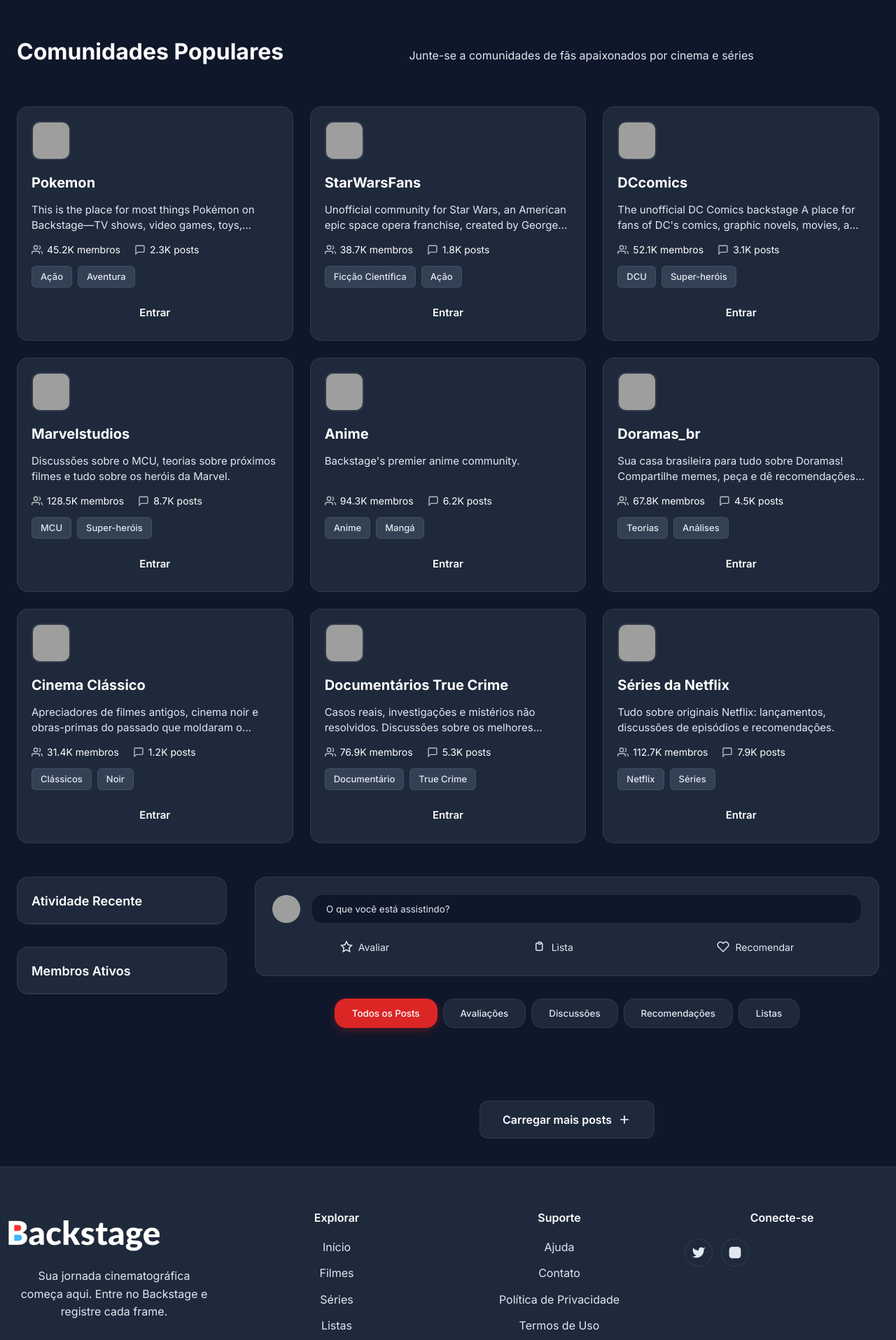
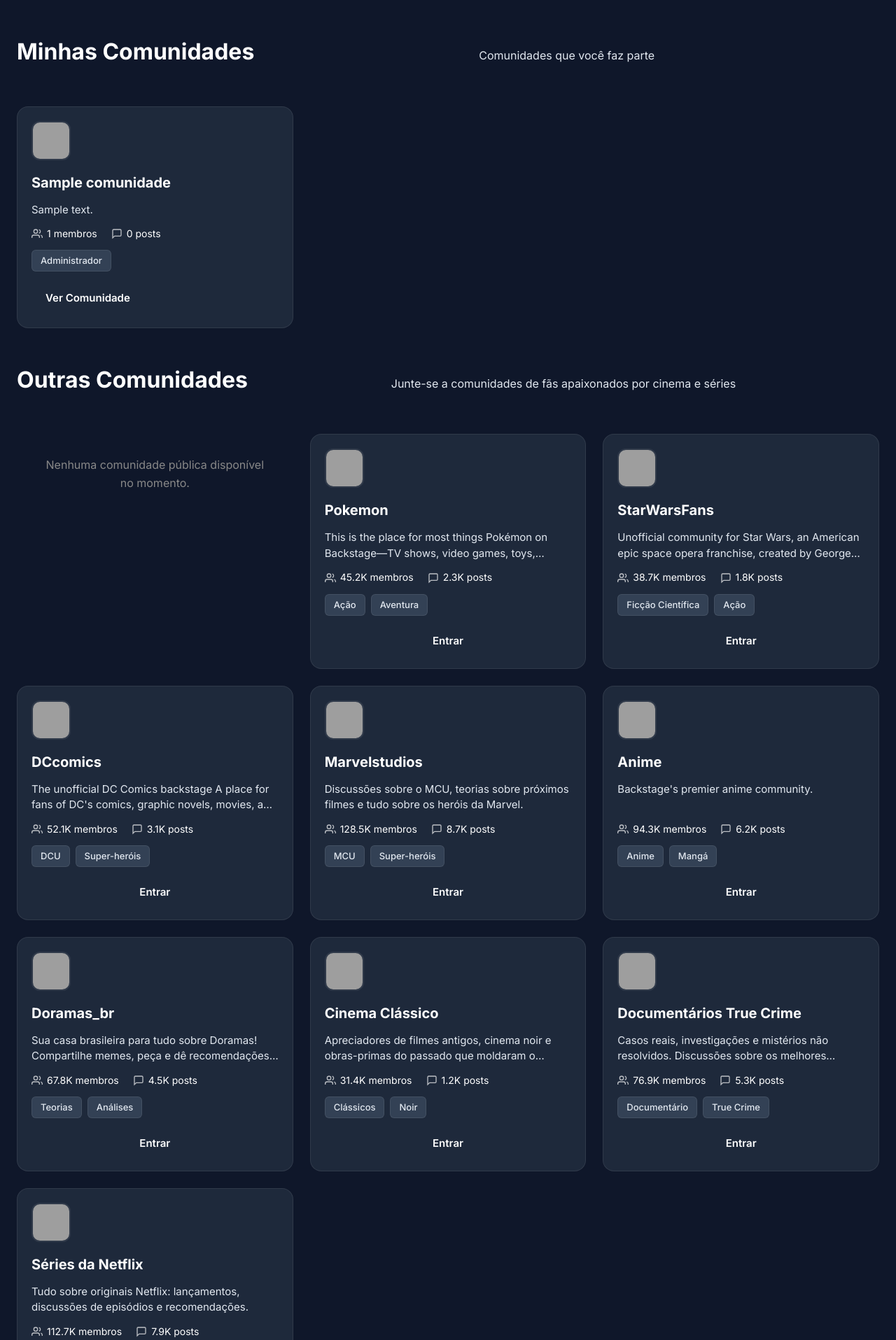
Before and after one commit to LeoArgente/Backstage, a Django app: page /comunidade/ in a window 1280 px wide. Shown: the part 495-2410 px from the top of the page at 70% size. Run offline with Django 5.2, Linux system fonts and the light colour scheme; a user stored in the database is signed in; tables that the repository leaves empty hold one stand-in row (values such as "Sample post"); parts of the project's set-up code (start-up, migrations or seed data) failed here and were passed over; grey boxes are pictures that could not be loaded.

Commit message:
minhas comunidades agora aparecem em primeiro

```diff
--- a/backstage/static/js/community.js
+++ b/backstage/static/js/community.js
@@ -1,35 +1,4 @@
 document.addEventListener('DOMContentLoaded', function() {
-    // ===== Join Communities Functionality =====
-    const joinButtons = document.querySelectorAll('.btn-join');
-
-    joinButtons.forEach(button => {
-        button.addEventListener('click', function(e) {
-            e.stopPropagation(); // Prevent card click
-
-            if (this.classList.contains('joined')) {
-                // Leave community
-                this.classList.remove('joined');
-                this.textContent = 'Entrar';
-                showNotification('Você saiu da comunidade', 'info');
-            } else {
-                // Join community
-                this.classList.add('joined');
-                this.textContent = 'Membro';
-                const communityName = this.closest('.community-card').querySelector('.community-name').textContent;
-                showNotification(`Você entrou em ${communityName}!`, 'success');
-            }
-        });
-    });
-
-    // Elementos DOM
-    const criarComunidadeBtn = document.getElementById('create-community-btn');
-    const modalCriarComunidade = document.getElementById('create-community-modal');
-    const formCriarComunidade = document.getElementById('create-community-form');
-    const modalClose = document.getElementById('community-modal-close');
-    const modalCancel = document.getElementById('cancel-community');
-    const entrarPorConviteBtn = document.getElementById('entrar-por-convite');
-    const codigoConviteInput = document.getElementById('codigo-convite');
-
     // Função para mostrar notificações
     function showNotification(message, type = 'info') {
         const notification = document.createElement('div');
@@ -68,6 +37,65 @@ document.addEventListener('DOMContentLoaded', function() {
         }
         return token.value;
     }
+
+    // ===== Join Communities Functionality =====
+    document.addEventListener('click', async function(e) {
+        // Entrar em comunidade
+        if (e.target.classList.contains('btn-join') && !e.target.classList.contains('joined')) {
+            e.stopPropagation();
+
+            const slug = e.target.getAttribute('data-slug');
+            if (!slug) return;
+
+            const button = e.target;
+            const originalText = button.textContent;
+            button.disabled = true;
+            button.textContent = 'Entrando...';
+
+            try {
+                const formData = new FormData();
+                formData.append('slug', slug);
+
+                const response = await fetch('/entrar-comunidade/', {
+                    method: 'POST',
+                    body: formData,
+                    headers: {
+                        'X-CSRFToken': getCsrfToken()
+                    }
+                });
+
+                const data = await response.json();
+
+                if (data.success) {
+                    const communityName = button.closest('.community-card').querySelector('.community-name').textContent;
+                    showNotification(`Você entrou em ${communityName}!`, 'success');
+
+                    // Recarregar a página para atualizar a lista
+                    setTimeout(() => {
+                        window.location.reload();
+                    }, 1500);
+                } else {
+                    showNotification(data.error || 'Erro ao entrar na comunidade', 'error');
+                    button.disabled = false;
+                    button.textContent = originalText;
+                }
+            } catch (error) {
+                console.error('Erro:', error);
+                showNotification('Erro de conexão. Tente novamente.', 'error');
+                button.disabled = false;
+                button.textContent = originalText;
+            }
+        }
+    });
+
+    // Elementos DOM
+    const criarComunidadeBtn = document.getElementById('create-community-btn');
+    const modalCriarComunidade = document.getElementById('create-community-modal');
+    const formCriarComunidade = document.getElementById('create-community-form');
+    const modalClose = document.getElementById('community-modal-close');
+    const modalCancel = document.getElementById('cancel-community');
+    const entrarPorConviteBtn = document.getElementById('entrar-por-convite');
+    const codigoConviteInput = document.getElementById('codigo-convite');
 
     // Abrir modal de criar comunidade
     if (criarComunidadeBtn) {
--- a/backstage/templates/backstage/community.html
+++ b/backstage/templates/backstage/community.html
@@ -133,14 +133,90 @@
   </div>
 
   <main class="container">
+    <!-- Minhas Comunidades Section -->
+    {% if user.is_authenticated and minhas_comunidades %}
+    <section class="communities-section">
+      <div class="section-header">
+        <h2 class="section-title">Minhas Comunidades</h2>
+        <p class="section-description">Comunidades que você faz parte</p>
+      </div>
+
+      <div class="communities-grid">
+        {% for membro in minhas_comunidades %}
+        <div class="community-card">
+          <img src="https://i.pinimg.com/1200x/bd/e3/e0/bde3e0aaf3dd35b4a42eed8ba9980591.jpg" alt="{{ membro.comunidade.nome }}" class="community-icon-img">
+          <div class="community-content">
+            <h3 class="community-name">{{ membro.comunidade.nome }}</h3>
+            <p class="community-description">{{ membro.comunidade.descricao|truncatewords:20 }}</p>
+            <div class="community-stats">
+              <span class="stat">
+                <svg width="16" height="16" viewBox="0 0 24 24" fill="none" stroke="currentColor" stroke-width="2">
+                  <path d="M17 21v-2a4 4 0 0 0-4-4H5a4 4 0 0 0-4 4v2"/>
+                  <circle cx="9" cy="7" r="4"/>
+                  <path d="M23 21v-2a4 4 0 0 0-3-3.87"/>
+                  <path d="M16 3.13a4 4 0 0 1 0 7.75"/>
+                </svg>
+                {{ membro.comunidade.membros.count }} membros
+              </span>
+              <span class="stat">
+                <svg width="16" height="16" viewBox="0 0 24 24" fill="none" stroke="currentColor" stroke-width="2">
+                  <path d="M21 15a2 2 0 0 1-2 2H7l-4 4V5a2 2 0 0 1 2-2h14a2 2 0 0 1 2 2z"/>
+                </svg>
+                0 posts
+              </span>
+            </div>
+            <div class="community-tags">
+              <span class="tag">{{ membro.get_role_display }}</span>
+            </div>
+          </div>
+          <a href="{% url 'backstage:detalhes_comunidade' membro.comunidade.slug %}" class="btn-join joined">Ver Comunidade</a>
+        </div>
+        {% endfor %}
+      </div>
+    </section>
+    {% endif %}
+
     <!-- Communities Section -->
     <section class="communities-section">
       <div class="section-header">
-        <h2 class="section-title">Comunidades Populares</h2>
+        <h2 class="section-title">{% if user.is_authenticated and minhas_comunidades %}Outras Comunidades{% else %}Comunidades Populares{% endif %}</h2>
         <p class="section-description">Junte-se a comunidades de fãs apaixonados por cinema e séries</p>
       </div>
 
       <div class="communities-grid">
+        {% for comunidade in comunidades_publicas %}
+        <div class="community-card">
+          <img src="https://i.pinimg.com/1200x/bd/e3/e0/bde3e0aaf3dd35b4a42eed8ba9980591.jpg" alt="{{ comunidade.nome }}" class="community-icon-img">
+          <div class="community-content">
+            <h3 class="community-name">{{ comunidade.nome }}</h3>
+            <p class="community-description">{{ comunidade.descricao|truncatewords:20 }}</p>
+            <div class="community-stats">
+              <span class="stat">
+                <svg width="16" height="16" viewBox="0 0 24 24" fill="none" stroke="currentColor" stroke-width="2">
+                  <path d="M17 21v-2a4 4 0 0 0-4-4H5a4 4 0 0 0-4 4v2"/>
+                  <circle cx="9" cy="7" r="4"/>
+                  <path d="M23 21v-2a4 4 0 0 0-3-3.87"/>
+                  <path d="M16 3.13a4 4 0 0 1 0 7.75"/>
+                </svg>
+                {{ comunidade.membros.count }} membros
+              </span>
+              <span class="stat">
+                <svg width="16" height="16" viewBox="0 0 24 24" fill="none" stroke="currentColor" stroke-width="2">
+                  <path d="M21 15a2 2 0 0 1-2 2H7l-4 4V5a2 2 0 0 1 2-2h14a2 2 0 0 1 2 2z"/>
+                </svg>
+                0 posts
+              </span>
+            </div>
+            <div class="community-tags">
+              <span class="tag">Público</span>
+            </div>
+          </div>
+          <button class="btn-join" data-slug="{{ comunidade.slug }}">Entrar</button>
+        </div>
+        {% empty %}
+        <p style="color: #888; text-align: center; width: 100%; padding: 2rem;">Nenhuma comunidade pública disponível no momento.</p>
+        {% endfor %}
+
         <!-- Action Movies -->
         <div class="community-card">
           <img src="https://i.pinimg.com/1200x/bd/e3/e0/bde3e0aaf3dd35b4a42eed8ba9980591.jpg" alt="Pokemon" class="community-icon-img">
--- a/backstage/views.py
+++ b/backstage/views.py
@@ -260,13 +260,26 @@ def registrar(request): #suporta tanto forms tradicional quanto AJAX
 
 @login_required(login_url='backstage:login')
 def comunidade(request):
-    # Buscar comunidades do usuário
-    minhas_comunidades = MembroComunidade.objects.filter(
-        usuario=request.user
-    ).select_related('comunidade').order_by('-data_entrada')
+    # Buscar comunidades do usuário (se estiver autenticado)
+    minhas_comunidades = []
+    if request.user.is_authenticated:
+        minhas_comunidades = MembroComunidade.objects.filter(
+            usuario=request.user
+        ).select_related('comunidade').order_by('-data_entrada')
+
+    # Buscar todas as comunidades públicas
+    comunidades_publicas = Comunidade.objects.filter(
+        publica=True
+    ).order_by('-data_criacao')
+
+    # Se o usuário estiver autenticado, excluir as que ele já é membro
+    if request.user.is_authenticated:
+        ids_minhas_comunidades = [mc.comunidade.id for mc in minhas_comunidades]
+        comunidades_publicas = comunidades_publicas.exclude(id__in=ids_minhas_comunidades)
 
     context = {
         'minhas_comunidades': minhas_comunidades,
+        'comunidades_publicas': comunidades_publicas,
     }
     return render(request, "backstage/community.html", context)
 
```
